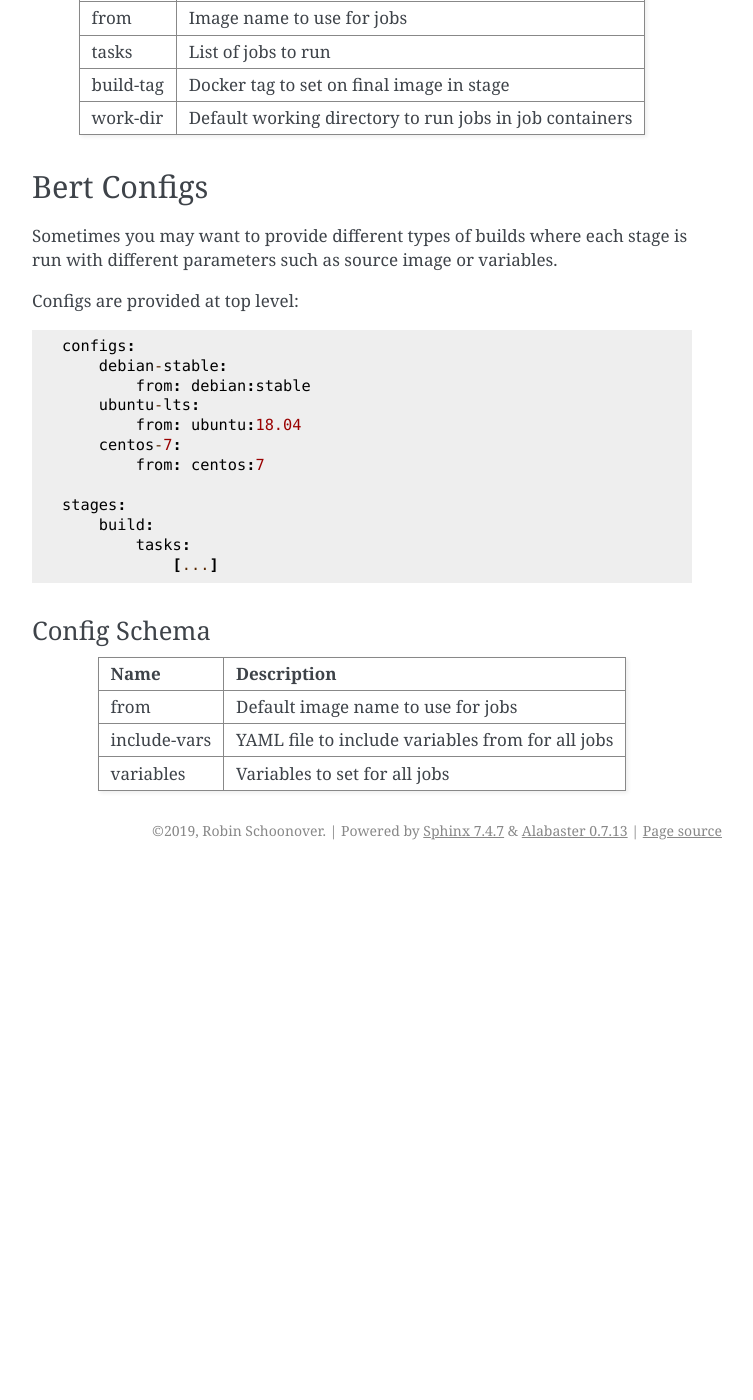
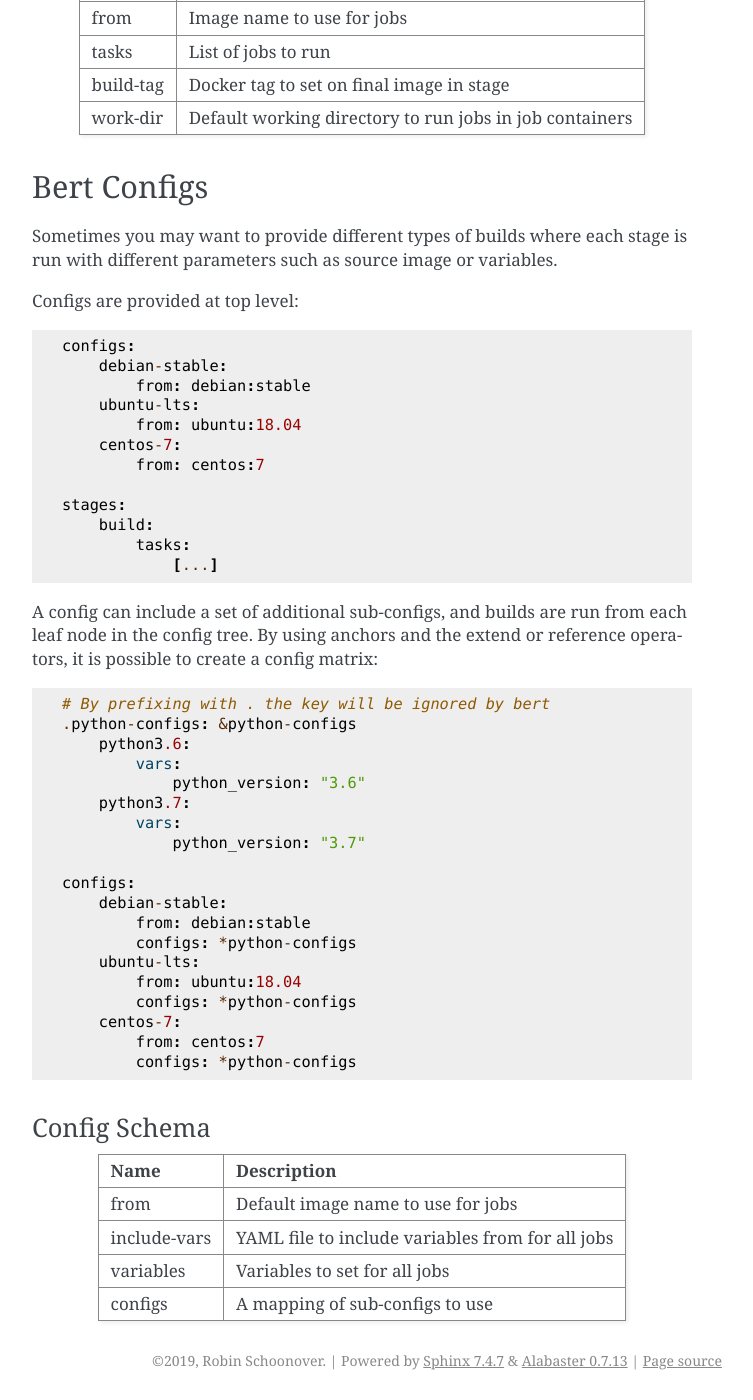
Before and after one commit to rschoon/bert, a Sphinx documentation site: the page built from docs/build-files.rst, in a window 1280 px wide and 1400 px high, scrolled down 2304 px. Shown: the whole window, without its empty margins (388-1141 px from the left). Built offline with Sphinx 7.4.7, drawn with Linux system fonts in a browser that asks for light colours; before the commit the page ends 3174 px from its top, so only the background shows below that.

Commit message:
Document nested build configs

```diff
--- a/docs/build-files.rst
+++ b/docs/build-files.rst
@@ -131,6 +131,31 @@ Configs are provided at top level::
             tasks:
                 [...]
 
+A config can include a set of additional sub-configs, and builds are run
+from each leaf node in the config tree. By using anchors and the extend
+or reference operators, it is possible to create a config matrix::
+
+    # By prefixing with . the key will be ignored by bert
+    .python-configs: &python-configs
+        python3.6:
+            vars:
+                python_version: "3.6"
+        python3.7:
+            vars:
+                python_version: "3.7"
+
+    configs:
+        debian-stable:
+            from: debian:stable
+            configs: *python-configs
+        ubuntu-lts:
+            from: ubuntu:18.04
+            configs: *python-configs
+        centos-7:
+            from: centos:7
+            configs: *python-configs
+
+
 Config Schema
 .............
 
@@ -140,4 +165,5 @@ Config Schema
 from                Default image name to use for jobs
 include-vars        YAML file to include variables from for all jobs
 variables           Variables to set for all jobs
+configs             A mapping of sub-configs to use
 ==================  ==============================================================
```
